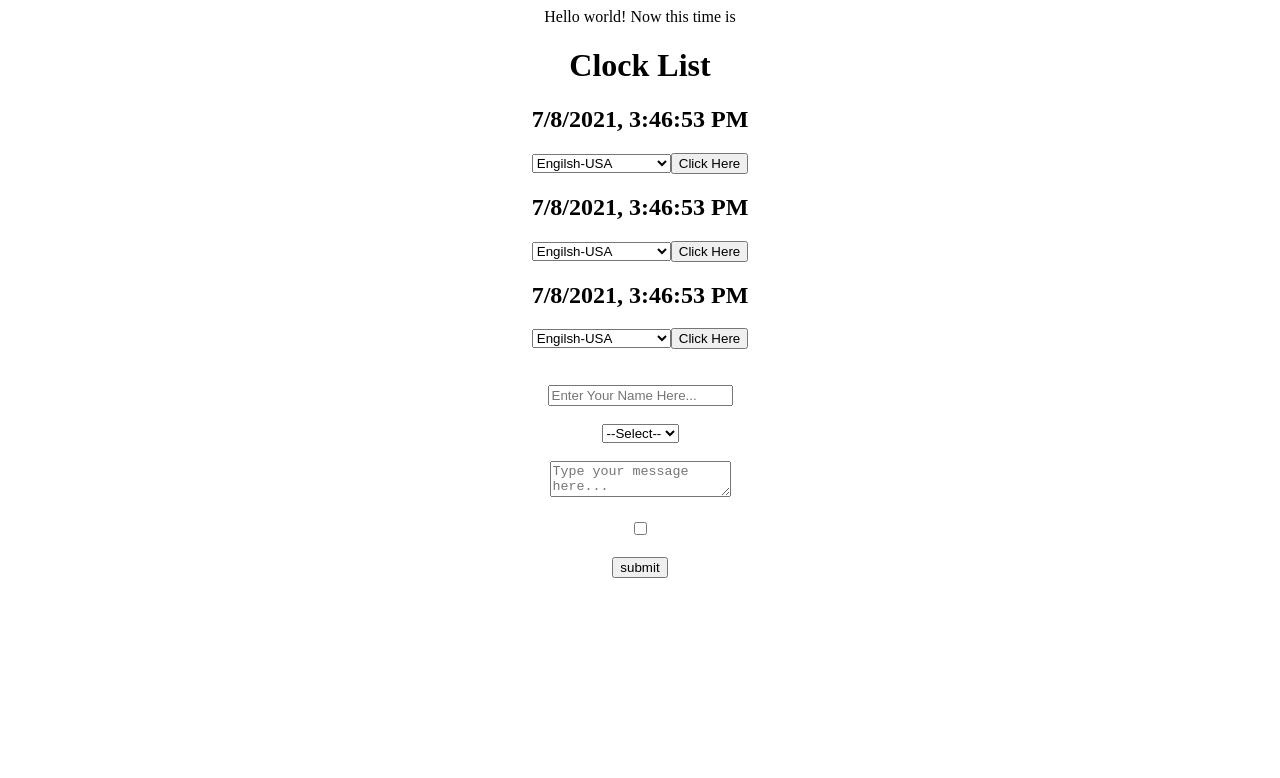
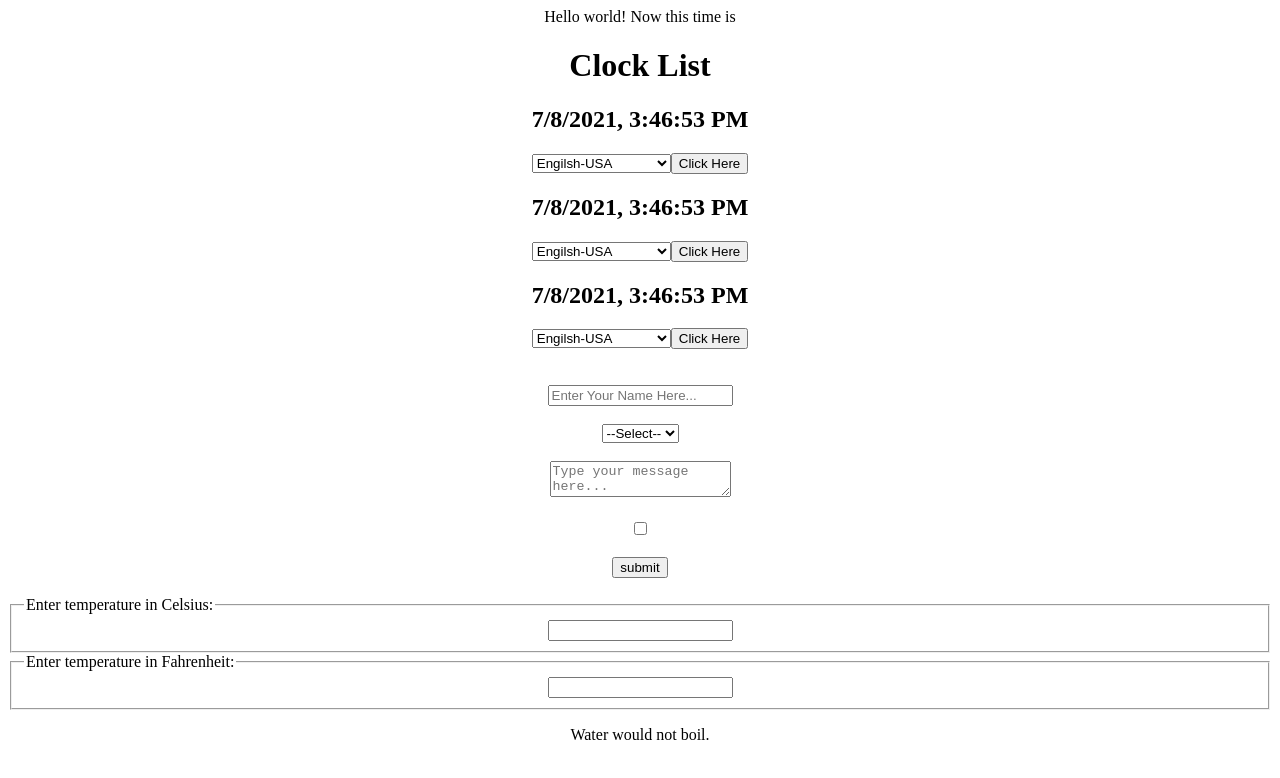
Before and after one commit to Raihan-Sharif/learn_react, a React (Create React App) app: page / in a window 1280 px wide. Shown: the top 778 px of the page. Built offline with nearby package versions, Linux system fonts and the light colour scheme.

Commit message:
State Lifting learn.

```diff
--- a/src/App.js
+++ b/src/App.js
@@ -1,5 +1,6 @@
 import ClockList from './Components/clockList';
 import Form from './Components/form';
+import Calculator from './Components/TempCalculator/calculator';
 
 function App() {
     console.log('App component render.');
@@ -12,6 +13,7 @@
                 <br />
                 <br />
                 <Form />
+                <Calculator />
             </center>
         </div>
     );
--- /dev/null
+++ b/src/Components/TempCalculator/TempVerdict.js
@@ -0,0 +1,6 @@
+export default function BoilingVerdict({ celsius = 0 }) {
+    if (celsius >= 100) {
+        return <p>The water would boil.</p>;
+    }
+    return <p>Water would not boil.</p>;
+}
--- /dev/null
+++ b/src/Components/TempCalculator/calculator.js
@@ -0,0 +1,37 @@
+import React from 'react';
+import { convert, toCelsius, toFahrenheit } from '../../lib/Converter';
+import TemperatureInput from './tempInput';
+import BoilingVerdict from './TempVerdict';
+
+export default class Calculator extends React.Component {
+    state = { temperature: '', scale: 'c' };
+
+    handleChange = (e, scale) => {
+        this.setState({
+            temperature: e.target.value,
+            scale,
+        });
+    };
+
+    render() {
+        const { temperature, scale } = this.state;
+        const celsius = scale === 'f' ? convert(temperature, toCelsius) : temperature;
+        const fahrenheit = scale === 'c' ? convert(temperature, toFahrenheit) : temperature;
+
+        return (
+            <div>
+                <TemperatureInput
+                    scale="c"
+                    temperature={celsius}
+                    onTemperatureChange={this.handleChange}
+                />
+                <TemperatureInput
+                    scale="f"
+                    temperature={fahrenheit}
+                    onTemperatureChange={this.handleChange}
+                />
+                <BoilingVerdict celsius={parseFloat(celsius)} />
+            </div>
+        );
+    }
+}
--- /dev/null
+++ b/src/Components/TempCalculator/tempInput.js
@@ -0,0 +1,19 @@
+import React from 'react';
+
+const scaleNames = {
+    c: 'Celsius',
+    f: 'Fahrenheit',
+};
+
+export default function TemperatureInput({ temperature, scale, onTemperatureChange }) {
+    return (
+        <fieldset>
+            <legend>Enter temperature in {scaleNames[scale]}:</legend>
+            <input
+                type="text"
+                value={temperature}
+                onChange={(e) => onTemperatureChange(e, scale)}
+            />
+        </fieldset>
+    );
+}
--- /dev/null
+++ b/src/lib/Converter.js
@@ -0,0 +1,17 @@
+export function toCelsius(fahrenheit) {
+    return ((fahrenheit - 32) * 5) / 9;
+}
+
+export function toFahrenheit(celsius) {
+    return (celsius * 9) / 5 + 32;
+}
+
+export function convert(temperature, convertTo) {
+    const input = parseFloat(temperature);
+    if (Number.isNaN(input)) {
+        return '';
+    }
+    const output = convertTo(input);
+    const rounded = Math.round(output * 1000) / 1000;
+    return rounded.toString();
+}
```
